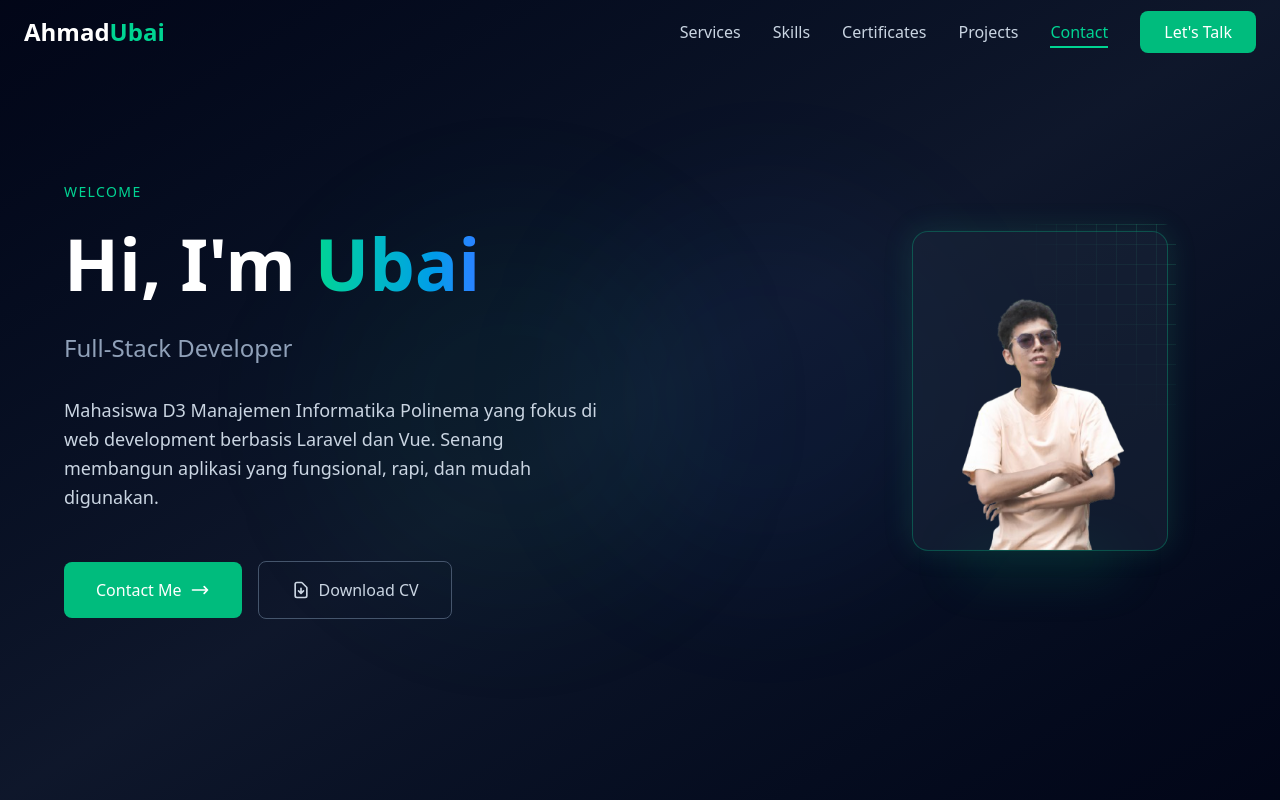
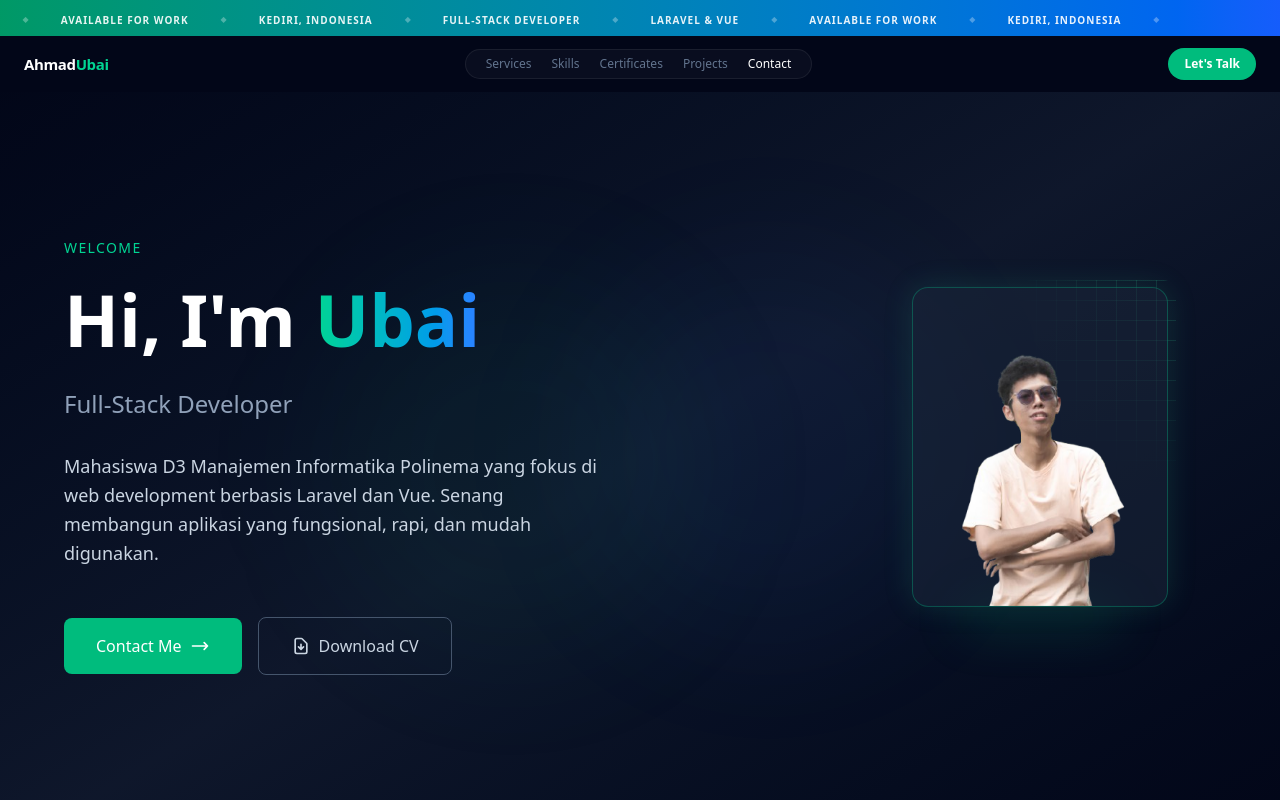
Before and after one commit to Madiennasaa/portov2, a Vue app: page / in a window 1280 px wide. Shown: the top 800 px of the page. Built offline with nearby package versions, Linux system fonts and the light colour scheme.

Commit message:
benerin navbar

```diff
--- a/src/App.vue
+++ b/src/App.vue
@@ -1,5 +1,5 @@
 <template>
-  <div class="min-h-screen bg-gradient-to-br from-slate-950 via-slate-900 to-slate-950">
+  <div class="min-h-screen bg-gradient-to-br from-slate-950 via-slate-900 to-slate-950 pt-14">
     <Navbar />
     <Hero />
     <Services />
--- a/src/components/Navbar.vue
+++ b/src/components/Navbar.vue
@@ -1,81 +1,109 @@
 <template>
-    <header :class="['flex justify-between items-center px-6 py-4 fixed top-0 left-0 right-0 z-50 transition-all duration-300',
-        scrolled ? 'bg-slate-950/90 backdrop-blur-md shadow-lg shadow-slate-950/50' : 'bg-transparent'
+    <!-- Ticker -->
+    <div class="fixed top-0 left-0 right-0 z-50">
+        <div class="bg-gradient-to-r from-emerald-600 to-blue-600 py-1.5 overflow-hidden whitespace-nowrap">
+            <div class="ticker-inner inline-flex gap-8">
+                <span v-for="i in 2" :key="i" class="inline-flex gap-8">
+                    <template v-for="item in tickerItems" :key="item">
+                        <span class="text-white text-[10px] font-semibold tracking-widest uppercase opacity-90">{{ item }}</span>
+                        <span class="text-white/30 text-[8px]">◆</span>
+                    </template>
+                </span>
+            </div>
+        </div>
+
+        <!-- Navbar -->
+        <header :class="['px-6 py-3 flex items-center justify-between transition-all duration-300',
+            scrolled ? 'bg-slate-950/90 backdrop-blur-md shadow-lg shadow-slate-950/50' : 'bg-slate-950'
         ]">
             <!-- Logo -->
-        <div class="text-2xl font-bold text-white cursor-pointer" @click="scrollToSection('#hero')">
+            <div class="text-[15px] font-black tracking-tight text-white cursor-pointer" @click="scrollToSection('#hero')">
                 Ahmad<span class="text-emerald-400">Ubai</span>
             </div>
 
+            <!-- Links Desktop -->
+            <nav class="hidden md:flex items-center gap-5 bg-white/[0.03] border border-white/[0.07] rounded-full px-5 py-1.5">
+                <a v-for="item in Menu" :key="item.name"
+                :href="item.href"
+                :class="['text-xs font-medium transition-colors duration-200',
+                    activeSection === item.href.slice(1) ? 'text-white' : 'text-slate-500 hover:text-slate-300'
+                ]"
+                @click.prevent="scrollToSection(item.href)">
+                    {{ item.name }}
+                </a>
+            </nav>
+
+            <!-- CTA + Hamburger -->
+            <div class="flex items-center gap-3">
+                <a href="#contact"
+                @click.prevent="scrollToSection('#contact')"
+                class="hidden md:block text-xs font-semibold bg-emerald-500 hover:bg-emerald-400 text-white px-4 py-2 rounded-full transition-all duration-300">
+                    Let's Talk
+                </a>
+
                 <!-- Hamburger Mobile -->
-        <div class="md:hidden z-30">
-            <button type="button"
-            class="block focus:outline-none p-2 rounded-lg hover:bg-slate-800 transition-all duration-300"
+                <button class="md:hidden p-2 rounded-lg hover:bg-slate-800 transition-all"
                 @click="isMenuOpen = !isMenuOpen">
-                <div class="relative w-6 h-6">
-                    <span :class="['absolute left-0 w-6 h-0.5 bg-emerald-400 transition-all duration-300', isMenuOpen ? 'rotate-45 top-3' : 'top-1']"></span>
-                    <span :class="['absolute left-0 w-6 h-0.5 bg-emerald-400 transition-all duration-300', isMenuOpen ? 'opacity-0' : 'top-3 opacity-100']"></span>
-                    <span :class="['absolute left-0 w-6 h-0.5 bg-emerald-400 transition-all duration-300', isMenuOpen ? '-rotate-45 top-3' : 'top-5']"></span>
+                    <div class="relative w-5 h-5">
+                        <span :class="['absolute left-0 w-5 h-0.5 bg-emerald-400 transition-all duration-300', isMenuOpen ? 'rotate-45 top-2.5' : 'top-0.5']"></span>
+                        <span :class="['absolute left-0 w-5 h-0.5 bg-emerald-400 transition-all duration-300', isMenuOpen ? 'opacity-0' : 'top-2.5 opacity-100']"></span>
+                        <span :class="['absolute left-0 w-5 h-0.5 bg-emerald-400 transition-all duration-300', isMenuOpen ? '-rotate-45 top-2.5' : 'top-[18px]']"></span>
                     </div>
                 </button>
             </div>
+        </header>
 
-        <!-- Nav -->
-        <nav :class="['fixed inset-0 z-20 flex flex-col items-center justify-center bg-slate-950 md:relative md:bg-transparent md:flex md:flex-row md:items-center',
-            isMenuOpen ? 'flex' : 'hidden md:flex'
-        ]">
-            <ul class="flex flex-col items-center space-y-5 md:flex-row md:space-x-8 md:space-y-0">
-                <li v-for="item in Menu" :key="item.name" class="group relative">
-                    <a :href="item.href"
-                    :class="['relative block transition-all duration-300 text-xl md:text-base font-medium group',
-                        activeSection === item.href.slice(1) ? 'text-emerald-400' : 'text-slate-300 hover:text-emerald-400'
+        <!-- Mobile Menu -->
+        <div v-if="isMenuOpen"
+        class="md:hidden bg-slate-950/95 backdrop-blur-md border-t border-slate-800 px-6 py-6 flex flex-col gap-5">
+            <a v-for="item in Menu" :key="item.name"
+            :href="item.href"
+            :class="['text-base font-medium transition-colors duration-200',
+                activeSection === item.href.slice(1) ? 'text-emerald-400' : 'text-slate-400'
             ]"
-                    @click="scrollToSection(item.href)">
+            @click.prevent="scrollToSection(item.href)">
                 {{ item.name }}
-                        <span :class="['absolute -bottom-1 left-0 h-0.5 bg-emerald-400 transition-all duration-300',
-                            activeSection === item.href.slice(1) ? 'w-full' : 'w-0 group-hover:w-full'
-                        ]"></span>
             </a>
-                </li>
-            </ul>
-            <div class="mt-8 md:mt-0 md:ml-8">
-                <a href="#contact" @click="scrollToSection('#contact')"
-                class="px-6 py-2.5 bg-emerald-500 text-white rounded-lg hover:bg-emerald-400 transition-all duration-300 hover:shadow-lg hover:shadow-emerald-500/25 font-medium">
+            <a href="#contact"
+            @click.prevent="scrollToSection('#contact')"
+            class="text-sm font-semibold bg-emerald-500 text-white px-5 py-2.5 rounded-full text-center transition-all duration-300">
                 Let's Talk
             </a>
         </div>
-        </nav>
-    </header>
+    </div>
 </template>
 
 <script setup>
 import { ref, onMounted, onUnmounted } from 'vue';
 
-const Menu = ref([
+const Menu = [
     { name: 'Services',     href: '#services' },
     { name: 'Skills',       href: '#skills' },
     { name: 'Certificates', href: '#certificates' },
     { name: 'Projects',     href: '#projects' },
     { name: 'Contact',      href: '#contact' },
-]);
+];
 
-const isMenuOpen   = ref(false);
-const scrolled     = ref(false);
+const tickerItems = [
+    'Full-Stack Developer',
+    'Laravel & Vue',
+    'Available for Work',
+    'Kediri, Indonesia',
+];
+
+const isMenuOpen    = ref(false);
+const scrolled      = ref(false);
 const activeSection = ref('');
 
 const scrollToSection = (href) => {
     isMenuOpen.value = false;
-    const section = document.querySelector(href);
-    if (section) {
-        section.scrollIntoView({ behavior: 'smooth' });
-    }
+    const el = document.querySelector(href);
+    if (el) el.scrollIntoView({ behavior: 'smooth' });
 };
 
 const handleScroll = () => {
     scrolled.value = window.scrollY > 50;
-
-    // Cek section mana yang sedang aktif
-    const sections = Menu.value.map(item => item.href.slice(1));
+    const sections = Menu.map(item => item.href.slice(1));
     for (const id of [...sections].reverse()) {
         const el = document.getElementById(id);
         if (el && window.scrollY >= el.offsetTop - 120) {
@@ -88,3 +116,13 @@ const handleScroll = () => {
 onMounted(() => window.addEventListener('scroll', handleScroll));
 onUnmounted(() => window.removeEventListener('scroll', handleScroll));
 </script>
+
+<style scoped>
+.ticker-inner {
+    animation: ticker 16s linear infinite;
+}
+@keyframes ticker {
+    from { transform: translateX(0); }
+    to   { transform: translateX(-50%); }
+}
+</style>
```
Lines whose indentation alone changed are shown as unchanged.
